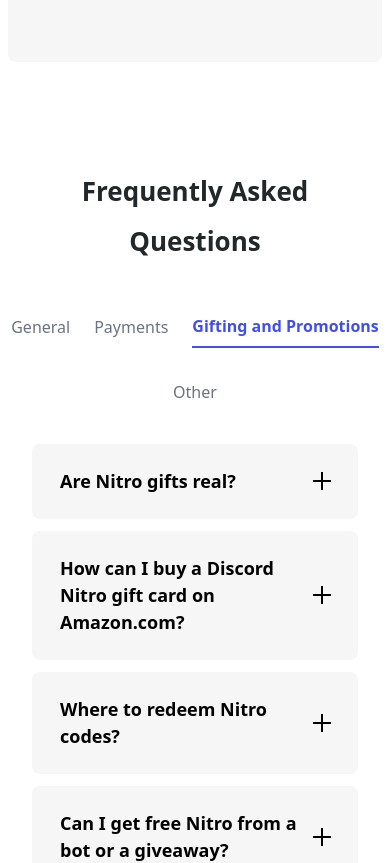
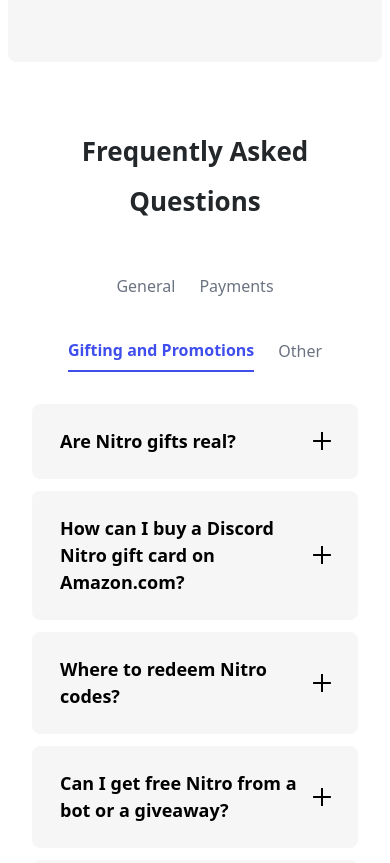
Before and after one commit to aashish-dhiman/discord-clone, a React (Vite) app: page /nitro in a window 390 px wide. Shown: the part 5342-6205 px from the top of the page. Built offline with nearby package versions, Linux system fonts and the light colour scheme.

Commit message:
padding: Nitro Page

```diff
--- a/src/components/Nitro/FAQ.jsx
+++ b/src/components/Nitro/FAQ.jsx
@@ -27,7 +27,7 @@ const FAQ = () => {
             <div className="mt-10">
                 {/* tabs */}
                 <div className="flex items-center justify-center my-8 md:mt-16">
-                    <ul className="flex flex-wrap gap-6 items-center justify-center text-[16px] font-[500] text-gray-500">
+                    <ul className="flex flex-wrap gap-6 items-center justify-center px-10 text-[16px] font-[500] text-gray-500">
                         <li
                             className={`cursor-pointer py-2 ${
                                 activeTab === 1 &&
--- a/src/pages/Nitro.jsx
+++ b/src/pages/Nitro.jsx
@@ -157,7 +157,7 @@ const Nitro = () => {
             </section>
 
             {/* section FAQ */}
-            <section className="w-full py-10 md:py-16 px-2 md:px-16 ">
+            <section className="w-full pb-10 md:py-16 px-2 md:px-16 ">
                 <FAQ />
             </section>
 
@@ -165,8 +165,8 @@ const Nitro = () => {
             <section className="w-full relative py-[100px] md:py-[130px] px-2 md:px-16 mx-auto bg-gradient-to-br from-[#8547c6] via-[#b749ba] to-[#ac5a90]   ">
                 <img src={card12} alt="" className="hidden lg:block absolute left-0 top-0"/>
                 <img src={card11} alt="" className="hidden lg:block absolute right-0 top-0"/>
-                <img src={star2} alt="" className="lg:hidden block absolute left-0 top-5"/>
-                <img src={star2} alt="" className="lg:hidden block absolute right-0 top-5 rotate-180"/>
+                <img src={star2} alt="" className="lg:hidden block absolute left-1 top-5"/>
+                <img src={star2} alt="" className="lg:hidden block absolute right-1 top-5 rotate-180"/>
                 <div className="flex flex-col gap-8 items-center">
                     <h3 className="text-bgWhite text-[26px] md:text-[42px] font-[700]">
                         Unleash the fun with Nitro
```
